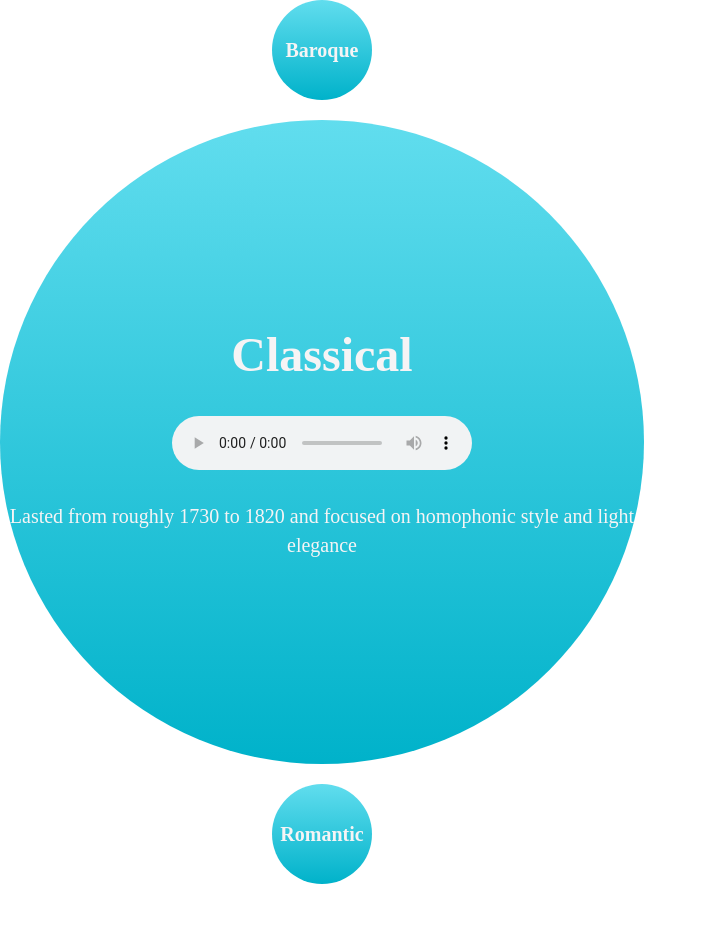
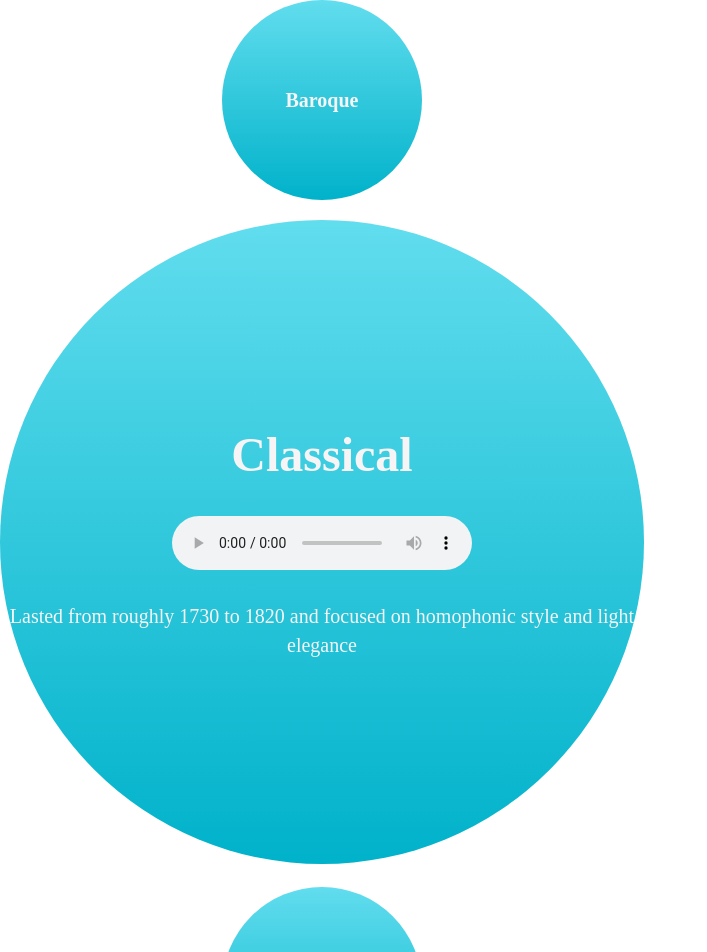
Before and after one commit to tsaomaxwell/music-bubbles-2, a React (Create React App) app in the folder music_bubbles/: page / in a window 1280 px wide. Shown: the top 952 px of the page, without its empty margins (0-707 px from the left). Before the commit the page ends 884 px from the top, so only its background shows below. Built offline with nearby package versions, Linux system fonts and the light colour scheme.

Commit message:
turned child into button to change state

```diff
--- a/music_bubbles/src/components/BigBubble.css
+++ b/music_bubbles/src/components/BigBubble.css
@@ -35,3 +35,7 @@
   line-height: 29px;
   color: #f6f4f5;
 }
+
+.container {
+  visibility: hidden;
+}
--- a/music_bubbles/src/components/BigBubble.js
+++ b/music_bubbles/src/components/BigBubble.js
@@ -1,15 +1,27 @@
-import React, {  } from 'react';
+import React, { useState } from 'react'
+//mport ReactDOM from 'react-dom'
+//import CSVReader from 'react-csv-reader'
 import './BigBubble.css';
 import SmallBubble from './SmallBubble.js'
 
 
+
 function BigBubble(props){
-    const parentsName = props.parent; // update later to array handling
-    const childOneName = props.childOne;// update later for array handling
+    const [parentsName, setParentsName] = useState(props.parent); // update later to array handling
+    const [childOneName, setChildOneName] = useState(props.childOne);// update later for array handling
+
+    function getBubble(props){
+        setParentsName("Classical");
+        setChildOneName("Impressionist")
+        console.log("clicked");
+
+        props.info = "It's all in the name. 1830-1900"
+    }
 
     return <div className = "Big">
         <SmallBubble
             title={parentsName}
+            onClick={getBubble}
         />
 
         <div className = 'inner'>
@@ -29,9 +41,11 @@ function BigBubble(props){
 
 
 
-        <SmallBubble
+        <button className='container' onClick={getBubble}>
+            <SmallBubble
             title={childOneName}
-        />
+            />
+        </button>
     </div>
 
 
--- a/music_bubbles/src/components/SmallBubble.css
+++ b/music_bubbles/src/components/SmallBubble.css
@@ -2,11 +2,12 @@
   background: linear-gradient(180deg, #61ddee 0%, rgba(255, 255, 255, 0) 100%),
     #00b2ca;
   border-radius: 50%;
-  width: 100px;
-  height: 100px;
+  width: 200px;
+  height: 200px;
   display: flex;
   justify-content: center;
   align-items: center;
+  visibility: visible;
 }
 
 .nameSmall {
```
